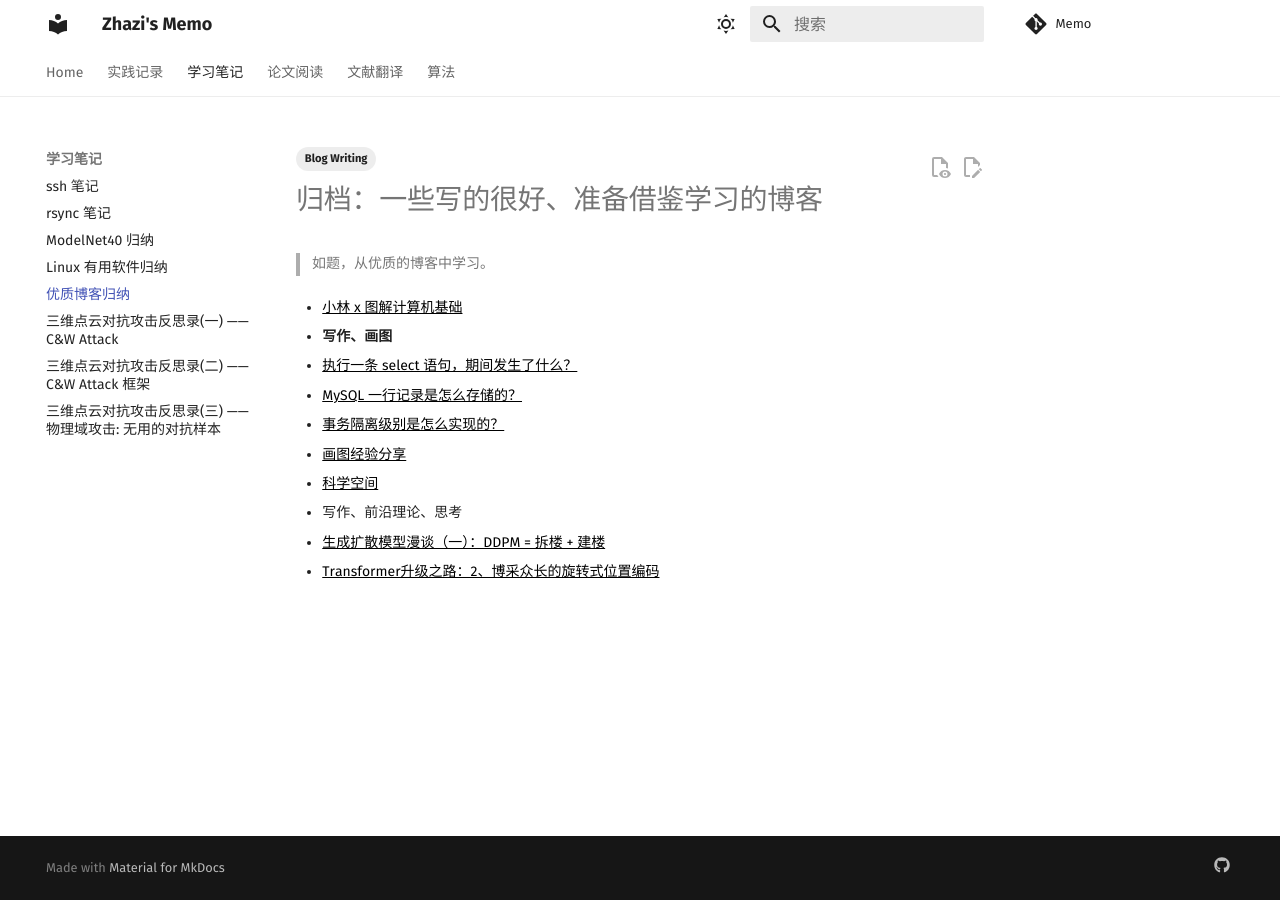
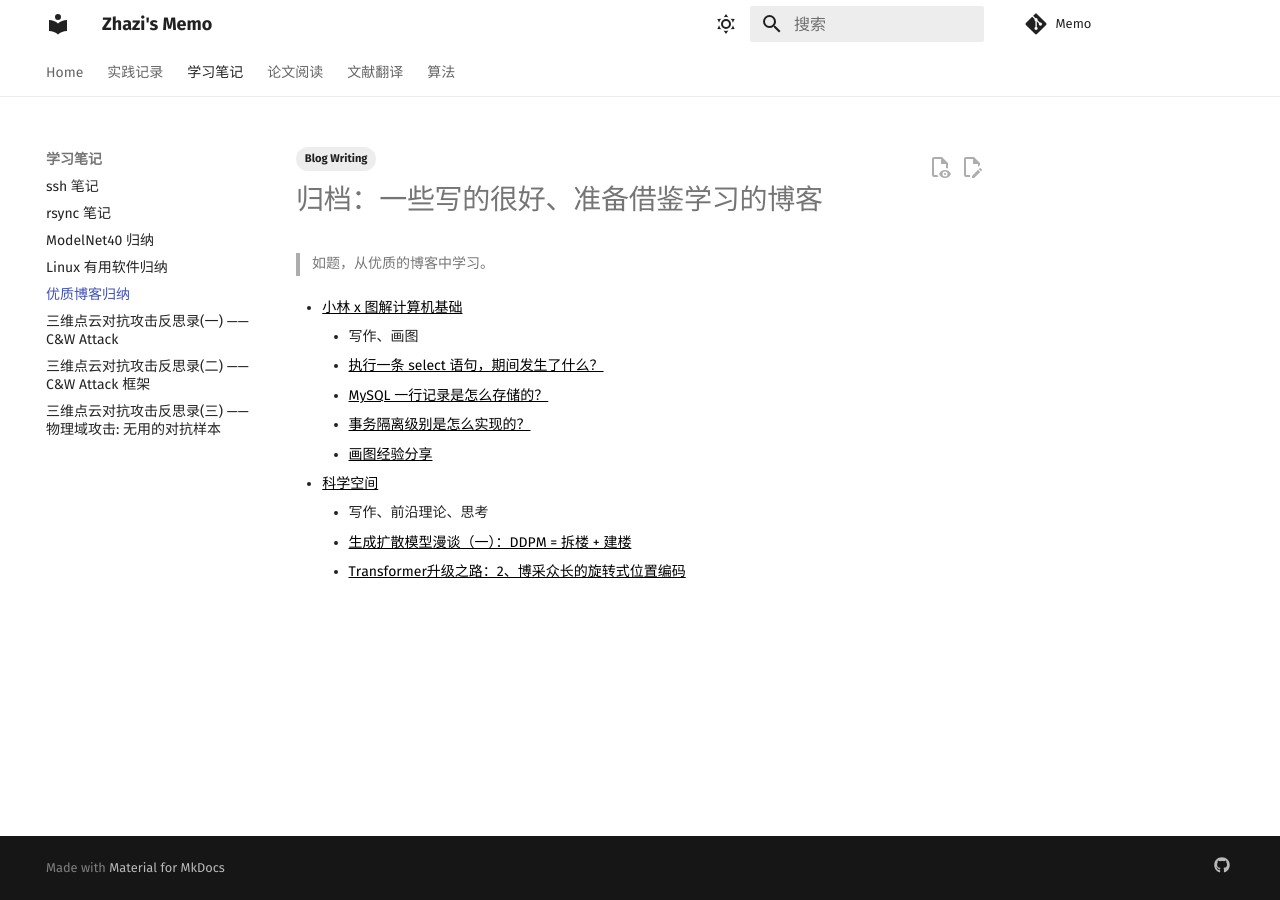
Before and after one commit to zhazi77/zhazi77.github.io, an MkDocs documentation site: the page built from docs/note/useful_blog.md, in a window 1280 px wide. Built offline with MkDocs 1.6.1 and Material for MkDocs 9.7.7, drawn with Linux system fonts in a browser that asks for light colours; comment, search, counter and statistics services are not loaded.

Commit message:
update: 小修小改

```diff
--- a/docs/note/useful_blog.md
+++ b/docs/note/useful_blog.md
@@ -18,14 +18,14 @@ authors:
 
 - [小林 x 图解计算机基础](https://xiaolincoding.com/)
 
-  - **写作、画图**
-  - [执行一条 select 语句，期间发生了什么？](https://xiaolincoding.com/mysql/base/how_select.html)
-  - [MySQL 一行记录是怎么存储的？](https://xiaolincoding.com/mysql/base/row_format.html)
-  - [事务隔离级别是怎么实现的？](https://xiaolincoding.com/mysql/transaction/mvcc.html)
-  - [画图经验分享](https://xiaolincoding.com/network/5_learn/draw.html)
+    - 写作、画图
+    - [执行一条 select 语句，期间发生了什么？](https://xiaolincoding.com/mysql/base/how_select.html)
+    - [MySQL 一行记录是怎么存储的？](https://xiaolincoding.com/mysql/base/row_format.html)
+    - [事务隔离级别是怎么实现的？](https://xiaolincoding.com/mysql/transaction/mvcc.html)
+    - [画图经验分享](https://xiaolincoding.com/network/5_learn/draw.html)
 
 - [科学空间](https://spaces.ac.cn/)
 
-  - 写作、前沿理论、思考
-  - [生成扩散模型漫谈（一）：DDPM = 拆楼 + 建楼](https://spaces.ac.cn/archives/9119)
-  - [Transformer升级之路：2、博采众长的旋转式位置编码](https://spaces.ac.cn/archives/8265)
+    - 写作、前沿理论、思考
+    - [生成扩散模型漫谈（一）：DDPM = 拆楼 + 建楼](https://spaces.ac.cn/archives/9119)
+    - [Transformer升级之路：2、博采众长的旋转式位置编码](https://spaces.ac.cn/archives/8265)
```
